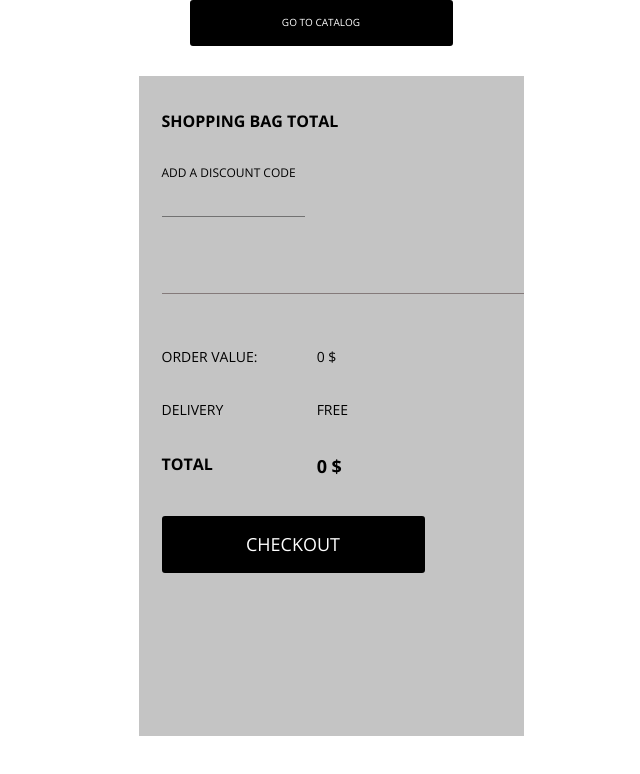
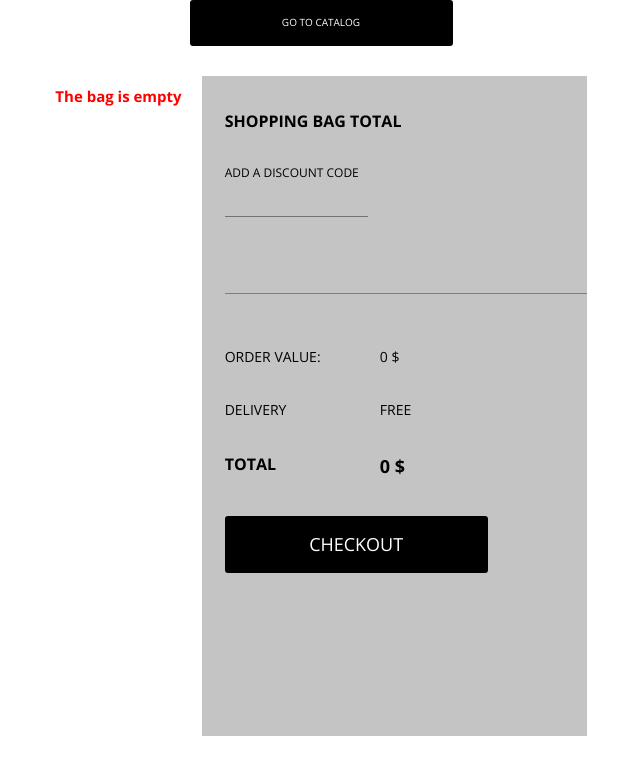
Before and after one commit to AllaYakymova/Final_Project, a React (Create React App) app in the folder client/: page /cart in a window 1280 px wide. Shown: the top 774 px of the page, without its empty margins (319-959 px from the left). Built offline with nearby package versions, Linux system fonts and the light colour scheme; a web font is replaced by a local one.

Commit message:
Cart remove product from cart. Rearranged cart logic

```diff
--- a/client/src/api/requestSaga.js
+++ b/client/src/api/requestSaga.js
@@ -18,7 +18,7 @@ export const apiRequestAction = ({ baseUrl, query, data, method, isAuth, actionT
 
 export function * apiRequestHandler (requestAction) {
   const { request, dispatchAction } = requestAction;
-  console.log(requestAction);
+
   try {
     yield put(dispatchAction.start());
     const response = yield call(() => client({
--- a/client/src/components/Cart/Cart.js
+++ b/client/src/components/Cart/Cart.js
@@ -1,4 +1,4 @@
-import React, { useEffect, useState } from 'react'
+import React, { useCallback, useEffect, useState } from 'react'
 import CartCard from '../ProductCards/CartCard/CartCard'
 import { TextField } from '@material-ui/core'
 import Button from '../details/Button/Button'
@@ -10,56 +10,68 @@ import actionsWithCart from '../../redux/actions/cart'
 const Cart = () => {
   const localCart = useSelector(getLocalCart)
   const cartSum = useSelector(getCartSum)
+  const [cartAmount, setCartAmount] = useState(localCart.length)
   const [cartProds, setCartProds] = useState([])
   const dispatch = useDispatch()
 
-  const GetCartProducts = (cart) => {
+  const GetCartProducts = () => {
     let cartProducts = []
-    cart.forEach(async (prod) => {
+    localCart.forEach(async (prod) => {
+      if (localCart.length >= cartAmount) {
         const response = await client({
           baseURL: `http://localhost:5000/api/products/${prod.itemNo}`,
         })
         const product = response.filter(i => i.size === prod.size)
         cartProducts = [...product, ...cartProducts]
+      } else {
+        cartProducts = cartProds
+      }
+      setCartAmount(localCart.length)
       setCartProds(cartProducts)
     })
   }
 
   useEffect(() => {
     GetCartProducts(localCart)
-    console.log(localCart.length, localCart)
   }, [localCart.length])
 
-  const cartList = (cartProds) => {
+  useEffect(() => {
+    const sumArr = localCart.map(item => item.currentPrice * item.cartQuantity)
     let sum = 0
-    const res = cartProds.map(product => {
+    for (let i = 0; i < sumArr.length; i++) {
+      sum += sumArr[i]
+    }
+    dispatch(actionsWithCart.setCartSum(Math.floor(sum * 100) / 100))
+  }, [localCart])
+
+  const cartProductDeleteHandler = useCallback((id, total) => {
+    const newCart = localCart.filter(item => item.product !== id)
+    const newCartProds = cartProds.filter(item => item._id !== id)
+    setCartProds(newCartProds)
+    dispatch(actionsWithCart.removeProductFromCart({
+      cart: newCart,
+      sum: total,
+    }))
+  }, [localCart, cartProds, dispatch])
+
+  const cartList = useCallback(() => {
+    let sum = 0
+    if (localCart.length) {
+      return cartProds.map(product => {
         const prod = localCart.filter(item => item.product === product._id)
         const amount = prod[0].cartQuantity
         const prodSum = amount * product.currentPrice
         sum = sum + prodSum
         return (
           <li key={product._id} className="cart__item">
-          <CartCard product={product} number={amount} prodSum={Math.floor(prodSum * 100) / 100}/>
+            <CartCard product={product} number={amount} prodSum={Math.floor(prodSum * 100) / 100}
+                      cartProductDeleteHandler={(id, total) => { cartProductDeleteHandler(id, total) }}/>
           </li>)
       })
-    dispatch(actionsWithCart.setCartSum(Math.floor(sum * 100) / 100))
-    return res
+    } else {
+      return (<h2 style={{ color: 'red' }}>The bag is empty</h2>)
     }
-
-  // const createNewCart = (cart) => {
-  //   const xxx = cart.map(item => {
-  //     return {
-  //       product: item.product,
-  //       size: item.size,
-  //       cartQuantity: item.cartQuantity
-  //     }
-  //   })
-  //   const cartData = {
-  //     products: xxx
-  //   };
-  //   console.log(JSON.stringify(cartData))
-  //   dispatch(createCart(JSON.stringify(cartData)));
-  // }
+  }, [localCart, cartProds, dispatch])
 
   const cartTotalBlockMobile = (
     <span className='cart__total-block-mobile'><h2 className="cart__text cart__text-title">SHOPPING BAG TOTAL</h2><div
@@ -86,17 +98,12 @@ const Cart = () => {
         className="cart__text cart__text-title_18">{cartSum} &#36;</p></div>
       <Button text='CHECKOUT' isBlack size26357 fz18 onClick={() => {}}/></div>)
 
-  // const shopButton = (<span className='cart__shop-button'><Button text='KEEP SHOPPING' isBlack size26957 fz18
-  //                                                                 onClick={() => console.log('test-back')}/></span>)
-  //
-  // const paginatorLeft = <div><div className="paginator"/></div>
-
   return (
     <div className="cart-wrap">
       <h3 className="cart__text-title-phone">Shopping bag</h3>
       <div className="cart">
         <ul className="cart__items">
-          {cartList(cartProds)}
+          {cartList()}
         </ul>
         {cartTotalBlockMobile}
         {cartTotalBlockDesktop}
--- a/client/src/components/ProductCards/CardConstructor.js
+++ b/client/src/components/ProductCards/CardConstructor.js
@@ -6,15 +6,13 @@ import FavIcon from '../details/icons/FavoriteIcon'
 import CartCounter from '../details/CartCounter/CartCounter'
 import { useDispatch, useSelector } from 'react-redux'
 import { getProducts } from '../../redux/selectors/products/selectors'
-// import { getLocalCart } from '../../redux/selectors/cart/';
 import actionsWithCart from '../../redux/actions/cart'
 
 const CardConstructor = ({ product, number, prodSum, isShort, isDetail, isCart, image, buyBtn, favorite, total, incrementHandler, decrementHandler, ...props }) => {
-  const products = useSelector(getProducts);
-  // const cartLocal = useSelector(getLocalCart);
-  const dispatch = useDispatch();
-  const [size, setSize] = useState('');
-  const [id, setId] = useState('');
+  const products = useSelector(getProducts)
+  const dispatch = useDispatch()
+  const [size, setSize] = useState('')
+  const [id, setId] = useState('')
 
   const cardTitle = classNames('card__title', {
     card__title_short: isShort,
@@ -53,7 +51,7 @@ const CardConstructor = ({ product, number, prodSum, isShort, isDetail, isCart,
   // General used constants
   const name = <p className={cardTitle}>{product.name}</p>
   const price = <span className={cardPrice}>{product.currentPrice} &#36;</span>
-  const code = <p className={cardSubText}>REF: {product.itemNo}</p>
+  const code = <p className={cardSubText}>REF: {product._id}</p> // REF: {product.itemNo}
   const productImage = (image && <img className={cardImage} src={product.imageUrls[0]} alt={product.name}/>)
 
   // For detailed product card
@@ -85,20 +83,17 @@ const CardConstructor = ({ product, number, prodSum, isShort, isDetail, isCart,
     <p className='button_iterator_text'>{text}</p></>)
 
   const colorIterator = () => {
-    const sameProds = findSameProds(product.name);
-    const colors = sameProds.map(item => item.color);
+    const sameProds = findSameProds(product.name)
+    const colors = sameProds.map(item => item.color)
     const uniqueSet = new Set(colors)
-    const uniqueColors = [...uniqueSet];
-    let arr = [];
+    const uniqueColors = [...uniqueSet]
+    let arr = []
     uniqueColors.forEach(color => {
       const res = sameProds.find(item => item.color === color)
       arr = [...arr, res]
     })
     const iterItems = arr.map(item => {
       const route = `/categories/${item._id}`
-      // const col = item.color.toString();
-      // const col1 = item.color.charAt(0).toLowerCase() + item.color.slice(1);
-      // console.log(col)
       return (
         <li key={item._id + item.name} className='card__iterator_item'>
           <Link to={route}>
@@ -114,21 +109,21 @@ const CardConstructor = ({ product, number, prodSum, isShort, isDetail, isCart,
   }
 
   const addToCartHandler = (e) => {
-    e.preventDefault();
+    e.preventDefault()
     const item = {
       itemNo: product.itemNo,
+      currentPrice: product.currentPrice,
       product: id,
       size: size,
-      cartQuantity: 1
+      cartQuantity: 1,
     }
     if (!size) {
       alert('Choose the size of product')
     }
     if (product.itemNo && id && size) {
-      dispatch(actionsWithCart.addProductToCart(item));
-      // dispatch(actionsWithCart.createCart.request(item1))
+      dispatch(actionsWithCart.addProductToCart(item))
     }
-  };
+  }
 
   const description = <p className={cardText}>{product.oneMoreCustomParam.description}</p>
   const favButton = (favorite && <Button text={<FavIcon/>} isBlack size5557/>)
@@ -136,35 +131,8 @@ const CardConstructor = ({ product, number, prodSum, isShort, isDetail, isCart,
   const titleBlock = <div className='detail__info-wrap detail__info-wrap_mobile'>{name}{price}{code}</div>
   const mobilePhotoBlock = (<div className={cardInfoWrap}>{productImage}{titleBlock}</div>)
 
-  // amount of the product in cart
-  // const cartProductAmount = useCallback(() => {
-  //   const prod = cartLocal.filter(item => item.product === product._id)
-  //   console.log(prod.cartQuantity)
-  //   return prod.cartQuantity;
-  // }, [cartLocal]);
-
-  // const [count, setCount] = useState(cartProductAmount());
-  // const decremented = useCallback(() => {
-  //   setCount(count > 0 ? count - 1 : 0);
-  //   const prod = cartLocal.filter(item => item.product === product._id)
-  //   prod.cartQuantity = prod.cartQuantity - 1;
-  //   console.log(prod.cartQuantity) //
-  //   const newCart = cartLocal.map(item => item.product === product._id ? prod : item)
-  //   console.log(newCart)
-  //   const sum = count === 0 ? 0 : product.currentPrice;
-  //   dispatch(actionsWithCart.reduceProductInCart({cart: newCart, sum: sum }));
-  // }, [setCount, count, product, cartLocal, dispatch]);
-  //
-  // const incremented = useCallback(() => {
-  //   setCount(count + 1);
-  //   const prod = cartLocal.filter(item => item.product === product._id)
-  //   prod.cartQuantity = prod.cartQuantity + 1;
-  //   const newCart = cartLocal.map(item => item.product === product._id ? prod : item)
-  //   console.log(newCart)
-  //   dispatch(actionsWithCart.addProductToCart({item: newCart._id, sum: product.currentPrice}));
-  // }, [setCount, count, product, dispatch]);
-
-  const counter = (isCart && <CartCounter number={number} incrementHandler={incrementHandler} decrementHandler={decrementHandler} {...props} />)
+  const counter = (isCart &&
+    <CartCounter number={number} incrementHandler={incrementHandler} decrementHandler={decrementHandler} {...props} />)
 
   const cartInfoArr = [
     {
--- a/client/src/components/ProductCards/CartCard/CartCard.js
+++ b/client/src/components/ProductCards/CartCard/CartCard.js
@@ -4,32 +4,44 @@ import actionsWithCart from '../../../redux/actions/cart'
 import { useDispatch, useSelector } from 'react-redux'
 import { getLocalCart } from '../../../redux/selectors/cart'
 
-const CartCard = ({product, number, prodSum}) => {
-  const cartLocal = useSelector(getLocalCart);
-  const dispatch = useDispatch();
+const CartCard = ({ product = {}, number = 0, prodSum = 0, cartProductDeleteHandler = () => {} }) => {
+  const cartLocal = useSelector(getLocalCart)
+  const dispatch = useDispatch()
   const total = product.currentPrice * number
 
-  const closerMobile = <div className="closer cart__closer" onClick={() => console.log('closer-little')} />
-  const closerDesktop = <div className="card__subtext_cart cart__closer-m-l" onClick={() => console.log('closer-text')}>Remove from basket</div>
+  // const cartProductDeleteHandler = (id) => {
+  //   const newCart = cartLocal.filter(item => item.product !== id)
+  //   console.log(newCart)
+  //   dispatch(actionsWithCart.removeProductFromCart({
+  //     cart: newCart,
+  //     sum: total,
+  //   }))
+  // }
+  const deleteHandler = useCallback(() => {
+    cartProductDeleteHandler(product._id, total)
+  }, [product, total, cartProductDeleteHandler])
 
-  // for Cart
+  const closerMobile = <div className="closer cart__closer" onClick={deleteHandler}/>
+  const closerDesktop = <div className="card__subtext_cart cart__closer-m-l" onClick={deleteHandler}>Remove
+    from basket</div>
+
   const decrement = useCallback(() => {
-    const prodArr = cartLocal.filter(item => item.product === product._id);
-    const prod = { ...prodArr[0] };
+    const prodArr = cartLocal.filter(item => item.product === product._id)
+    const prod = { ...prodArr[0] }
     let newCart;
     if (prod.cartQuantity > 0) {
-      prod.cartQuantity = prod.cartQuantity - 1;
+      prod.cartQuantity = prod.cartQuantity - 1
       newCart = cartLocal.map(item => item.product === product._id ? prod : item)
     } else if (prod.cartQuantity === 0) {
-      newCart = cartLocal;
+      newCart = cartLocal
     }
-    dispatch(actionsWithCart.reduceProductInCart(newCart));
-  }, [cartLocal, product, dispatch]);
+    dispatch(actionsWithCart.reduceProductInCart(newCart))
+  }, [cartLocal, product, dispatch])
 
   const increment = useCallback(() => {
     const prodArr = cartLocal.filter(item => item.product === product._id)
-    const prod = {...prodArr[0]};
-    prod.cartQuantity = prod.cartQuantity + 1;
+    const prod = { ...prodArr[0] }
+    prod.cartQuantity = prod.cartQuantity + 1
     const newCart = cartLocal.map(item => {
       if (item.product === product._id) {
         return prod
@@ -37,8 +49,8 @@ const CartCard = ({product, number, prodSum}) => {
         return item
       }
     })
-    dispatch(actionsWithCart.increaseProductInCart(newCart));
-  }, [cartLocal, product, dispatch]);
+    dispatch(actionsWithCart.increaseProductInCart(newCart))
+  }, [cartLocal, product, dispatch])
 
   return (
     <>
--- a/client/src/redux/actions/cart/index.js
+++ b/client/src/redux/actions/cart/index.js
@@ -11,5 +11,6 @@ const actionsWithCart = {
   reduceProductInCart: createAction(API.CART.ACTIONS.REDUCE_PRODUCT_AMOUNT),
   removeProductFromCart: createAction(API.CART.ACTIONS.REMOVE_PRODUCT),
   setCartSum: createAction(API.CART.ACTIONS.SET_CART_SUM),
+  createOrderProductsList: createAction(API.CART.ACTIONS.ORDER_PRODUCTS)
 };
 export default actionsWithCart
--- a/client/src/redux/constants/constants.js
+++ b/client/src/redux/constants/constants.js
@@ -64,6 +64,7 @@ const API = {
       INCREASE_PRODUCT_AMOUNT: 'cart/increaseProductInCart',
       REDUCE_PRODUCT_AMOUNT: 'cart/reduceProductInCart',
       REMOVE_PRODUCT: 'cart/removeProductFromCart',
+      ORDER_PRODUCTS: 'cart/createOrderProductsList',
       CLEAR_CART: 'cart/clearCart'
     },
   },
--- a/client/src/redux/reducers/cart/index.js
+++ b/client/src/redux/reducers/cart/index.js
@@ -4,6 +4,7 @@ import actionsWithCart from '../../actions/cart/'
 const initialState = {
   cart: [],
   localCart: [],
+  orderProds: [],
   cartSum: 0,
   status: 'idle',
   error: null,
```
Also changed, not shown: client/src/api/client.js (+13 -13 lines), client/src/redux/sagas/cartSaga/index.js (+27 -15 lines). Lines whose indentation alone changed are shown as unchanged.
